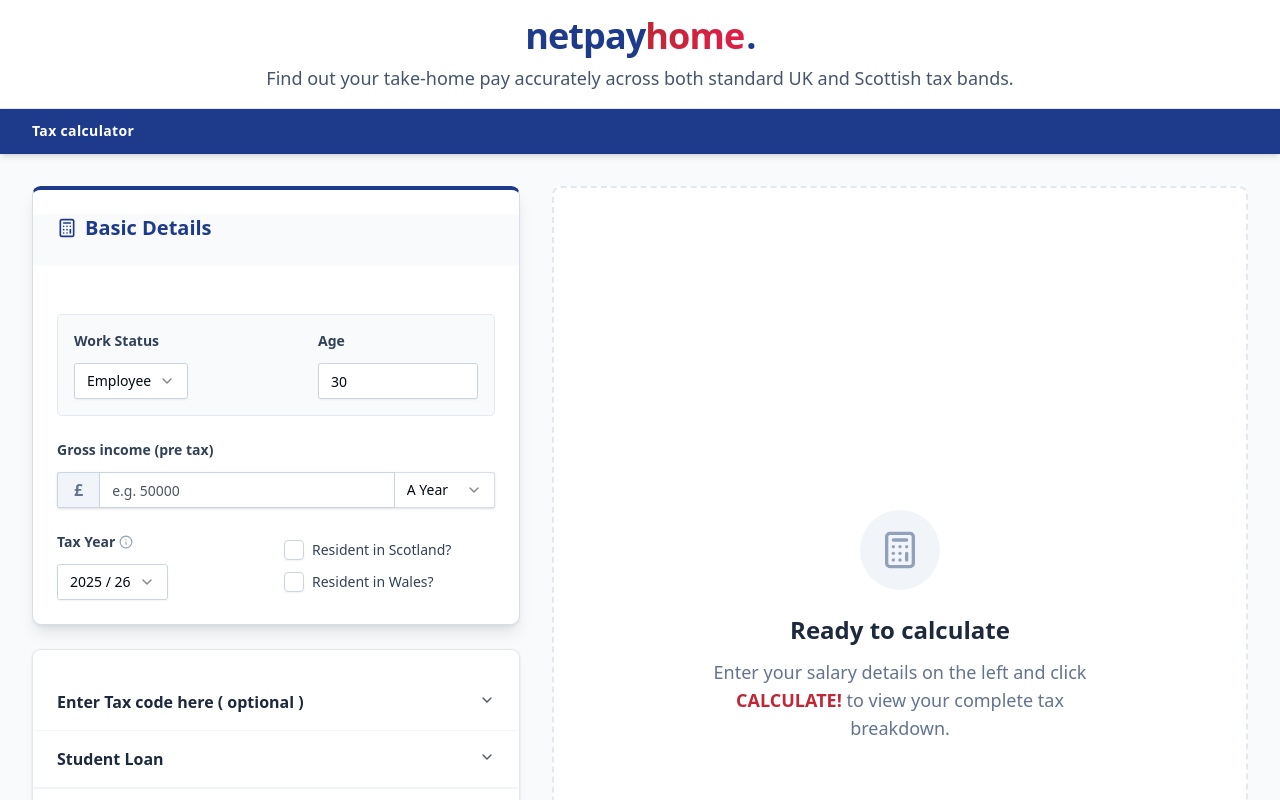
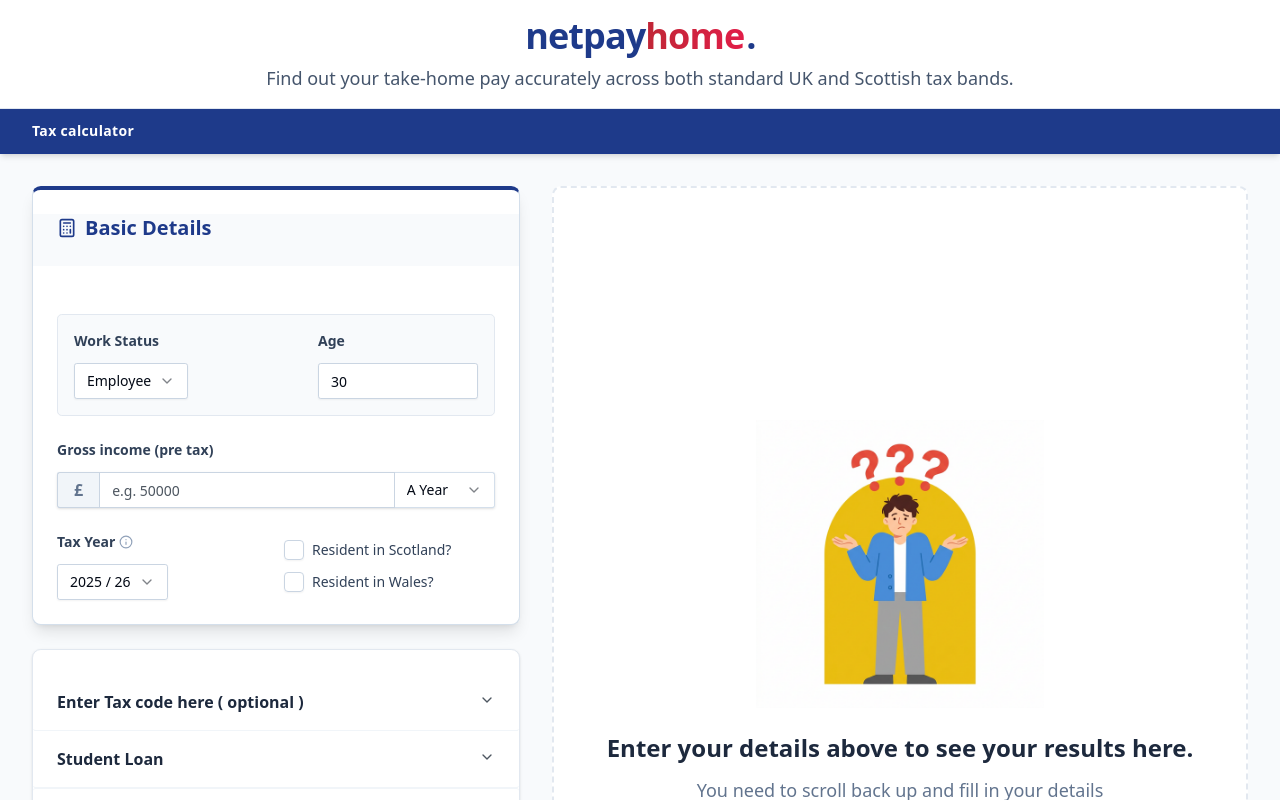
Before and after one commit to dsrashmika-prog/uktaxcal, a Next.js app: page / in a window 1280 px wide. Shown: the top 800 px of the page. Built offline with nearby package versions, Linux system fonts and the light colour scheme.

Commit message:
feat: update empty state illustration and text to match client specs

```diff
--- a/src/app/page.tsx
+++ b/src/app/page.tsx
@@ -3,6 +3,7 @@
 import { useState } from "react";
 import { Calculator, Info, PoundSterling } from "lucide-react";
 import Link from "next/link";
+import Image from "next/image";
 
 import { calculateSalary, SalaryInput, SalaryBreakdown } from "@/lib/salaryLogic";
 import { Card, CardContent, CardHeader, CardTitle } from "@/components/ui/card";
@@ -651,13 +652,19 @@ export default function Home() {
                   </div>
                 </div>
               ) : (
-                <div className="h-full min-h-[400px] flex flex-col items-center justify-center p-12 bg-white border-2 border-dashed border-slate-200 rounded-xl text-center">
-                  <div className="w-20 h-20 bg-slate-100 rounded-full flex items-center justify-center mb-6">
-                    <Calculator className="w-10 h-10 text-slate-400" />
+                <div className="h-full min-h-[400px] flex flex-col items-center justify-center p-8 bg-white border-2 border-dashed border-slate-200 rounded-xl text-center">
+                  <div className="mb-6 relative w-56 h-56 sm:w-72 sm:h-72">
+                    <Image
+                      src="/empty-state.png"
+                      alt="Confused person illustration"
+                      fill
+                      className="object-contain"
+                      priority
+                    />
                   </div>
-                  <h3 className="text-2xl font-bold text-slate-800 mb-3">Ready to calculate</h3>
-                  <p className="text-slate-500 max-w-sm text-lg">
-                    Enter your salary details on the left and click <span className="font-semibold text-[#c02636]">CALCULATE!</span> to view your complete tax breakdown.
+                  <h3 className="text-xl sm:text-2xl font-bold text-slate-800 mb-3">Enter your details above to see your results here.</h3>
+                  <p className="text-slate-500 max-w-md text-base sm:text-lg">
+                    You need to scroll back up and fill in your details before we can give you your results.
                   </p>
                 </div>
               )}
```
Also changed, not shown: public/empty-state.png (added).
